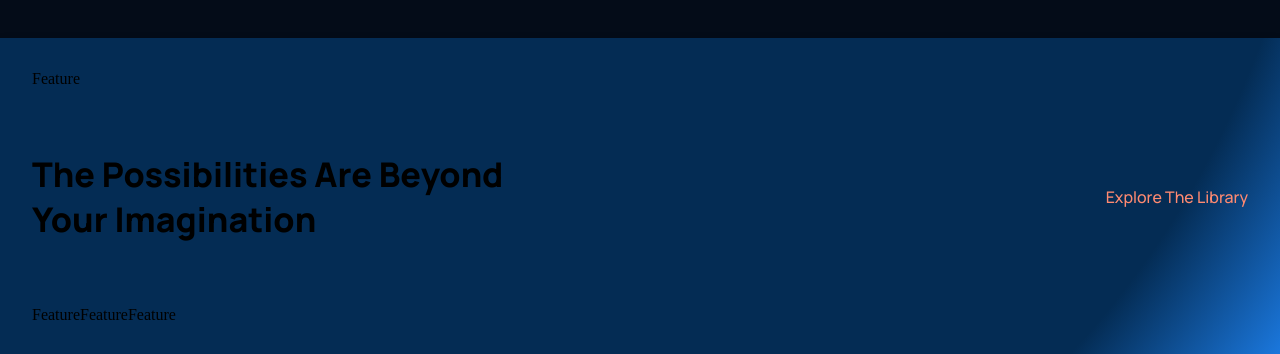
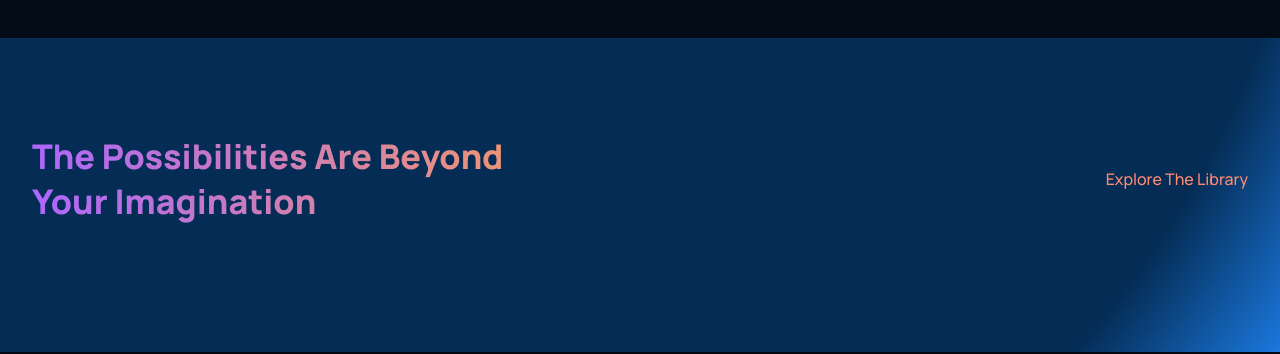
Before and after one commit to KJKhalil/React-GPT, a React (Create React App) app: page / in a window 1280 px wide. Shown: the part 1070-1424 px from the top of the page. Built offline with nearby package versions, Linux system fonts and the light colour scheme.

Commit message:
Started And Finished Feature.jsx

```diff
--- a/src/components/feature/Feature.jsx
+++ b/src/components/feature/Feature.jsx
@@ -1,10 +1,16 @@
 import React from 'react';
 import './feature.css';
 
-const Feature = () => {
+const Feature = ({ title, text }) => {
   return (
-    <div>
-        Feature
+    <div className='gpt3__features-container__feature'>
+      <div className='gpt3__features-container__feature-title'>
+        <div/>
+        <h1>{title}</h1>
+      </div>
+      <div className='gpt3__features-container__feature-text'>
+        <p>{text}</p>
+      </div>
     </div>
   )
 }
--- a/src/containers/whatGPT3/WhatGPT3.jsx
+++ b/src/containers/whatGPT3/WhatGPT3.jsx
@@ -11,7 +11,7 @@ const WhatGPT3 = () => {
       </div>
 
       <div className='gpt3__whatgpt3-heading'>
-        <h1 className='gradient-text'>The Possibilities Are Beyond Your Imagination</h1>
+        <h1 className='gradient__text'>The Possibilities Are Beyond Your Imagination</h1>
         <p>Explore The Library</p>
       </div>
 
```
